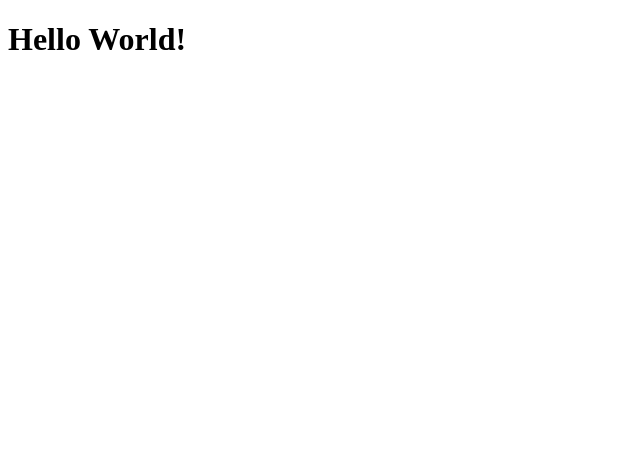
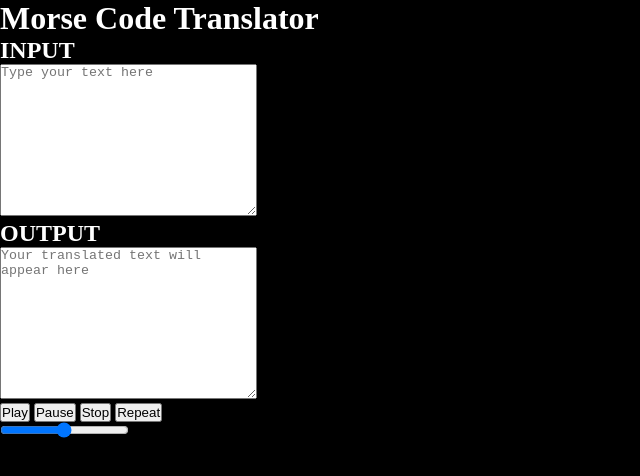
Before and after one commit to zohebzaman12/text_to_morse, a plain HTML site: page index.html in a window 1280 px wide. Shown: the whole page, without its empty margins (0-640 px from the left). Drawn offline with Linux system fonts and the light colour scheme.

Commit message:
Basic HTML file structure established

```diff
--- a/app.js
+++ b/app.js
@@ -0,0 +1,3 @@
+const input = document.querySelector("#input");
+
+console.log(input);
--- a/index.html
+++ b/index.html
@@ -4,8 +4,28 @@
     <meta charset="UTF-8">
     <meta name="viewport" content="width=device-width, initial-scale=1.0">
     <title>Document</title>
+    <link rel="stylesheet" href="style.css">
 </head>
 <body>
-    <h1>Hello World!</h1>
+    <div id="main">
+        <h1>Morse Code Translator</h1>
+        <div id="input-output">
+            <h2>INPUT</h2>
+            <textarea placeholder="Type your text here" id="input" cols="30" rows="10"></textarea>
+            <h2>OUTPUT</h2>
+            <textarea placeholder="Your translated text will appear here" id="output" cols="30" rows="10"></textarea>
+        </div>
+        <div id="audio-controls">
+            <div class="audio-buttons">
+                <button>Play</button>
+                <button>Pause</button>
+                <button>Stop</button>
+                <button>Repeat</button>
+            </div>
+            <div class="audio-speed">
+                <input type="range" min="1" max="100" value="50" id="speed">
+            </div>
+        </div>
+    </div>
 </body>
 </html>
--- a/style.css
+++ b/style.css
@@ -0,0 +1,21 @@
+* {
+    margin: 0;
+    padding: 0;
+    box-sizing: border-box;
+    color: white;
+}
+
+html,body {
+    height: 100%;
+    width: 100%;
+}
+
+#main {
+    height: 100%;
+    width: 100%;
+    background-color: black;
+}
+
+button{
+    color: black;
+}
```
